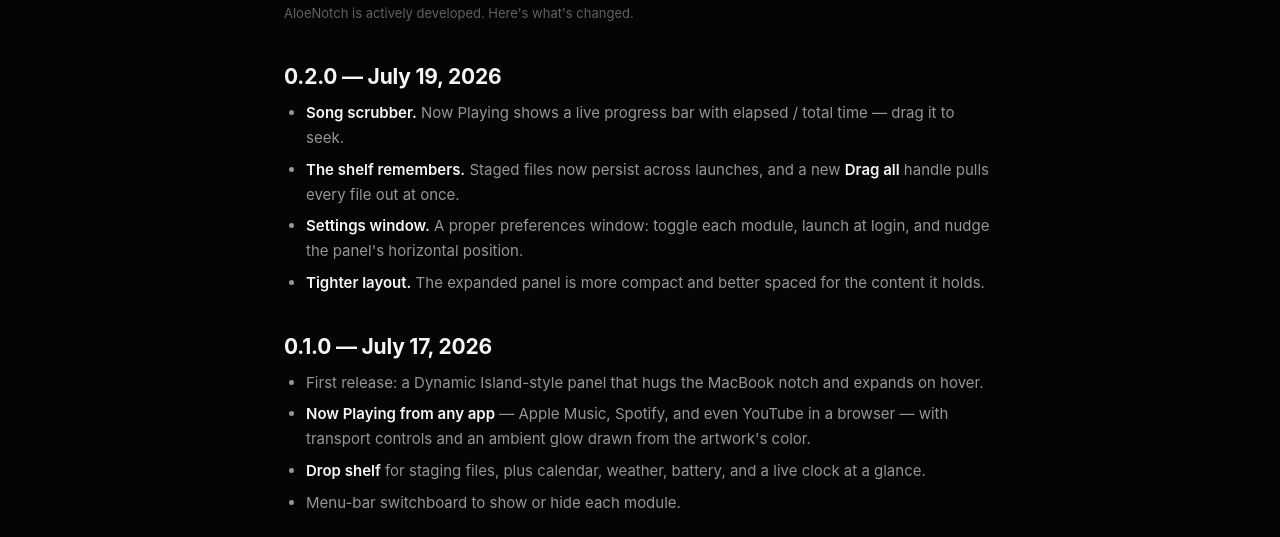
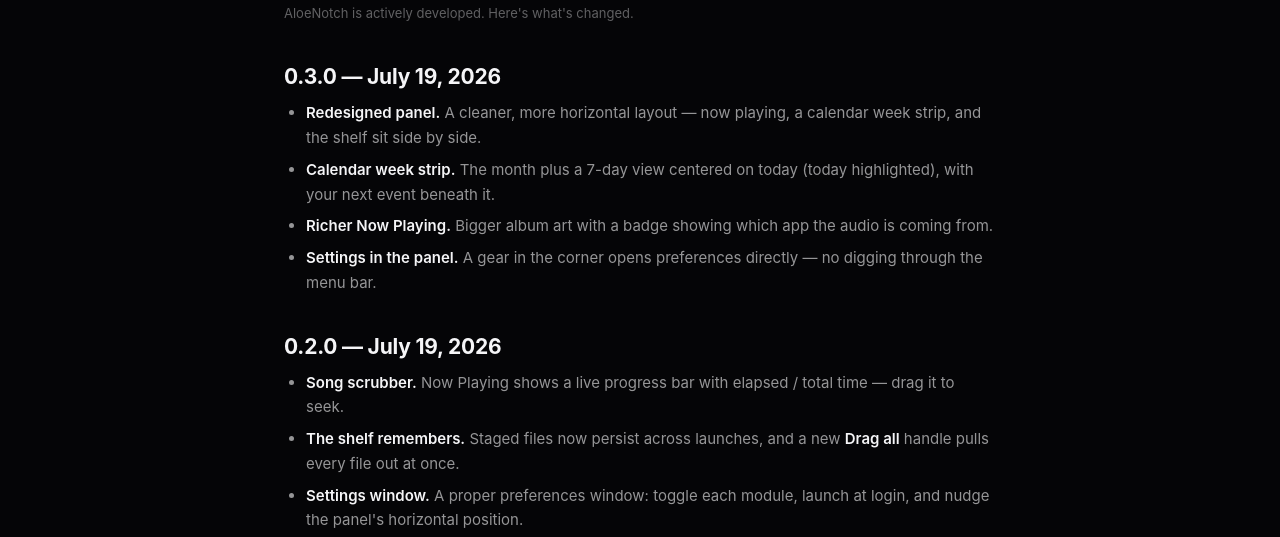
Before and after one commit to xnucade/AloeNotch, a plain HTML site: page site/changelog.html in a window 1280 px wide. Shown: the part 234-771 px from the top of the page. Drawn offline with Linux system fonts and the light colour scheme.

Commit message:
Release 0.3.0

```diff
--- a/site/changelog.html
+++ b/site/changelog.html
@@ -25,6 +25,18 @@
     <h1>Changelog</h1>
     <p class="updated">AloeNotch is actively developed. Here's what's changed.</p>
     <!-- new-entry --><!-- release.sh inserts new version entries directly below this line -->
+
+    <h2>0.3.0 — July 19, 2026</h2>
+    <ul>
+      <li><strong>Redesigned panel.</strong> A cleaner, more horizontal layout —
+      now playing, a calendar week strip, and the shelf sit side by side.</li>
+      <li><strong>Calendar week strip.</strong> The month plus a 7-day view
+      centered on today (today highlighted), with your next event beneath it.</li>
+      <li><strong>Richer Now Playing.</strong> Bigger album art with a badge
+      showing which app the audio is coming from.</li>
+      <li><strong>Settings in the panel.</strong> A gear in the corner opens
+      preferences directly — no digging through the menu bar.</li>
+    </ul>
 
     <h2>0.2.0 — July 19, 2026</h2>
     <ul>
```
Also changed, not shown: site/index.html (+2 -2 lines), 1 other file.
